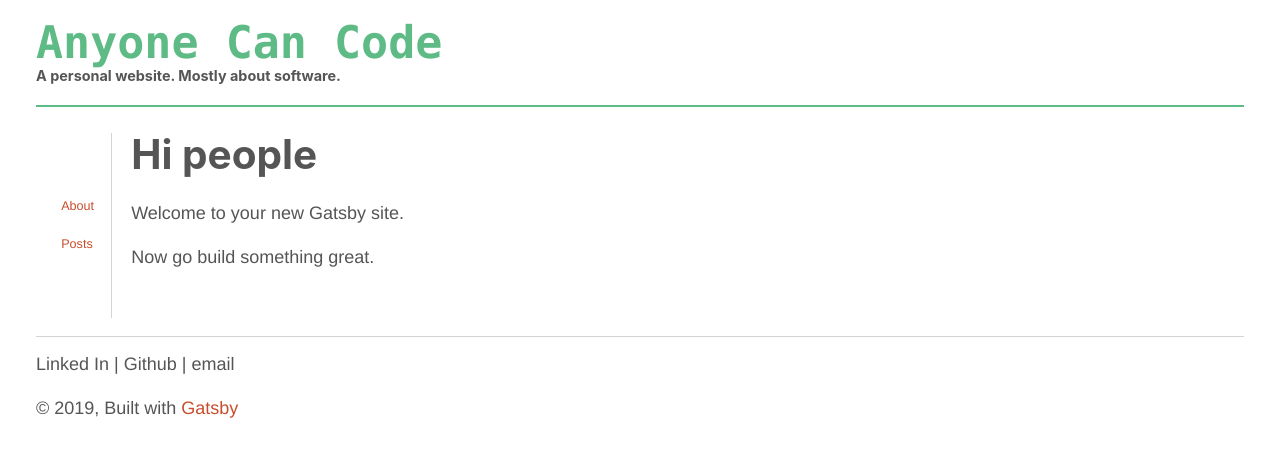
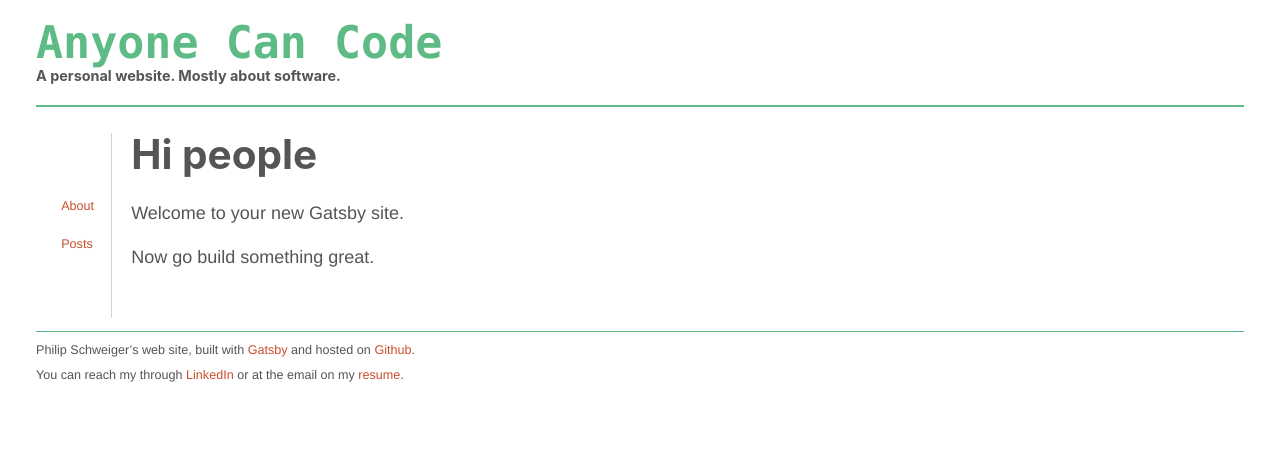
Before and after one commit to anyonecancode/philipschweiger.com.source, a Gatsby site: page / in a window 1280 px wide. Built offline with nearby package versions, Linux system fonts and the light colour scheme; Gatsby itself is replaced by a stand-in of ours.

Commit message:
Updates footer content and style

```diff
--- a/src/components/footer.js
+++ b/src/components/footer.js
@@ -2,9 +2,18 @@ import React from 'react'
 
 const Footer = () => (
   <footer>
-    <p>Linked In | Github | email</p>
     <p>
-      © 2019, Built with <a href="https://www.gatsbyjs.org">Gatsby</a>
+      Philip Schweiger&rsquo;s web site, built with{' '}
+      <a href="https://www.gatsbyjs.org">Gatsby</a> and hosted on{' '}
+      <a href="http://github.com/anyonecancode/anyonecancode.github.io">
+        Github
+      </a>
+      .
+    </p>
+    <p>
+      You can reach my through{' '}
+      <a href="https://www.linkedin.com/in/philipschweiger/">LinkedIn</a> or at
+      the email on my <a href="tkputk">resume</a>.
     </p>
   </footer>
 )
--- a/src/styles/site.css
+++ b/src/styles/site.css
@@ -84,5 +84,12 @@ nav
 footer {
   margin: 1em 0 0;
   padding: 1em 0;
-  border-top: 1px solid lightgray;
+  border-top: 1px solid #5EBB86;
+  font-size: 0.7em;
 }
+
+footer
+  p {
+    margin:0 0 1em;
+    padding:0;
+  }
```
